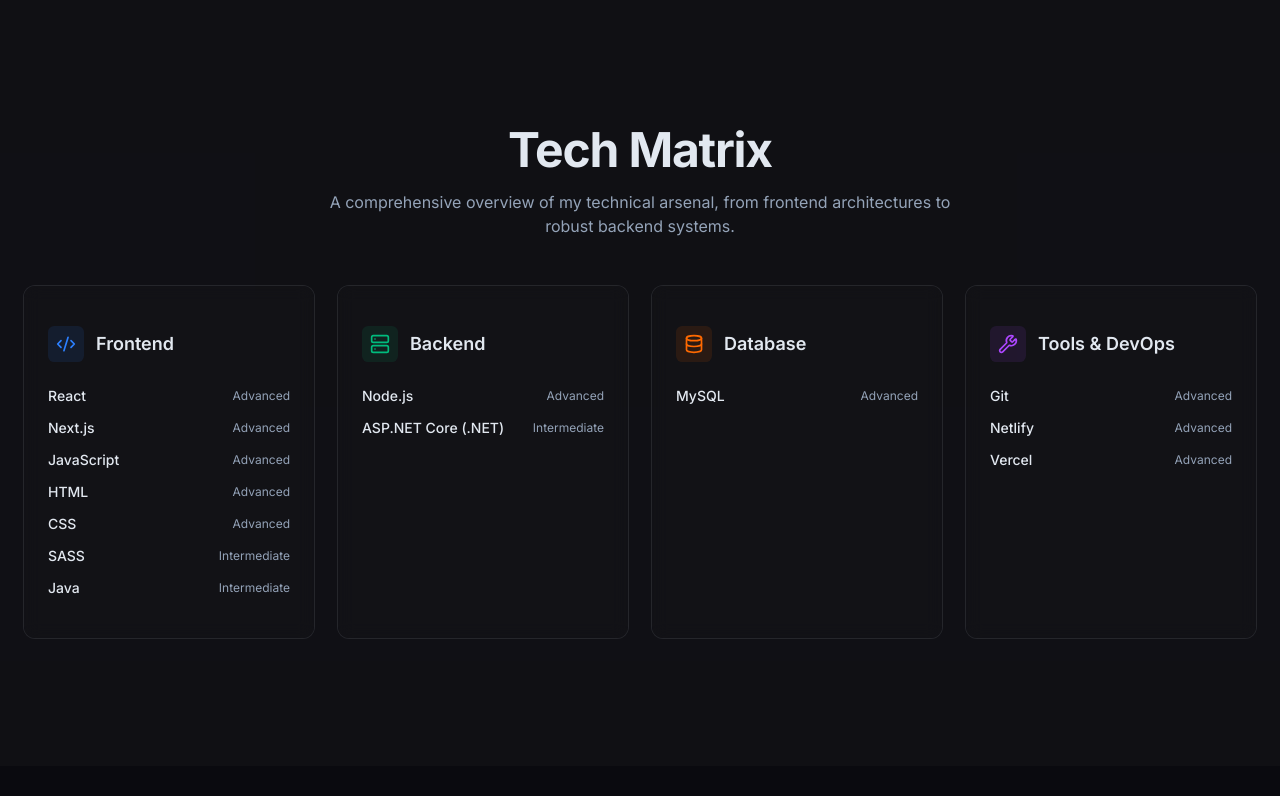
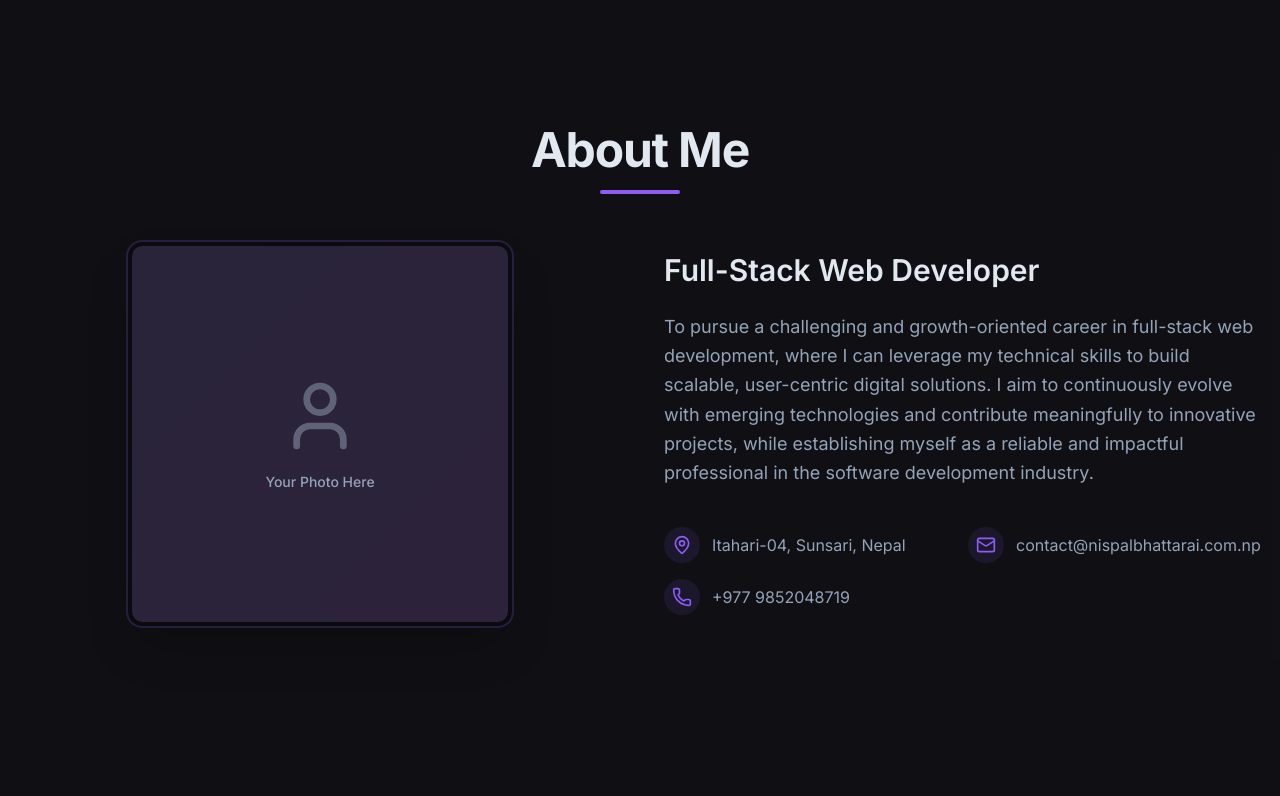
Before and after one commit to nispal155/Portfolio_Nispal, a Next.js app: page / in a window 1280 px wide. Shown: the part 864-1660 px from the top of the page. Built offline with nearby package versions, Linux system fonts and the light colour scheme.

Commit message:
Feat: Add About section, update Hero video logic, and expand Tech Matrix

```diff
--- a/src/app/page.tsx
+++ b/src/app/page.tsx
@@ -1,6 +1,7 @@
 import { Navbar } from "@/components/layout/Navbar"
 import { Footer } from "@/components/layout/Footer"
 import { HeroSection } from "@/components/sections/HeroSection"
+import { AboutSection } from "@/components/sections/AboutSection"
 import { TechMatrix } from "@/components/sections/TechMatrix"
 import { ProjectsSection } from "@/components/sections/ProjectsSection"
 import { StatsDashboard } from "@/components/sections/StatsDashboard"
@@ -13,6 +14,7 @@
       <Navbar />
       <main className="flex-1 flex flex-col">
         <HeroSection />
+        <AboutSection />
         <TechMatrix />
         <ProjectsSection />
         <StatsDashboard />
--- /dev/null
+++ b/src/components/sections/AboutSection.tsx
@@ -0,0 +1,82 @@
+"use client"
+
+import * as React from "react"
+import { motion } from "motion/react"
+import { User, MapPin, Mail, Phone } from "lucide-react"
+
+import { PORTFOLIO_DATA } from "@/lib/data"
+import { SectionWrapper } from "@/components/layout/SectionWrapper"
+
+export function AboutSection() {
+  return (
+    <SectionWrapper id="about" className="bg-muted/30">
+      <div className="flex flex-col items-center mb-12">
+        <h2 className="text-3xl md:text-5xl font-bold tracking-tight text-center">About Me</h2>
+        <div className="h-1 w-20 bg-primary mt-4 rounded-full" />
+      </div>
+
+      <div className="grid grid-cols-1 lg:grid-cols-2 gap-12 items-center">
+        {/* Photo Container */}
+        <motion.div
+          initial={{ opacity: 0, scale: 0.9 }}
+          whileInView={{ opacity: 1, scale: 1 }}
+          viewport={{ once: true }}
+          transition={{ duration: 0.5 }}
+          className="flex justify-center"
+        >
+          <div className="relative w-64 h-64 md:w-80 md:h-80 lg:w-96 lg:h-96 rounded-2xl overflow-hidden border-4 border-background shadow-2xl ring-2 ring-primary/20 bg-muted flex items-center justify-center group">
+            {/* Placeholder for Photo - User can replace this with an <img /> tag later */}
+            <div className="absolute inset-0 bg-gradient-to-br from-primary/10 to-purple-500/10 flex flex-col items-center justify-center text-muted-foreground group-hover:scale-105 transition-transform duration-500">
+              <User className="w-20 h-20 mb-4 opacity-50" />
+              <p className="text-sm font-medium">Your Photo Here</p>
+            </div>
+
+            {/* Example of how to add the image when ready: */}
+            {/* <img src="/your-photo.jpg" alt="Nispal Bhattarai" className="w-full h-full object-cover" /> */}
+          </div>
+        </motion.div>
+
+        {/* Bio Content */}
+        <motion.div
+          initial={{ opacity: 0, x: 20 }}
+          whileInView={{ opacity: 1, x: 0 }}
+          viewport={{ once: true }}
+          transition={{ duration: 0.5, delay: 0.2 }}
+          className="flex flex-col gap-6"
+        >
+          <h3 className="text-2xl md:text-3xl font-semibold">
+            {PORTFOLIO_DATA.personal.title}
+          </h3>
+          <p className="text-muted-foreground text-lg leading-relaxed">
+            {PORTFOLIO_DATA.personal.summary}
+          </p>
+
+          <div className="grid grid-cols-1 sm:grid-cols-2 gap-4 mt-4">
+            <div className="flex items-center gap-3 text-muted-foreground">
+              <div className="p-2 bg-primary/10 rounded-full text-primary">
+                <MapPin className="w-5 h-5" />
+              </div>
+              <span>{PORTFOLIO_DATA.personal.location}</span>
+            </div>
+            <div className="flex items-center gap-3 text-muted-foreground">
+              <div className="p-2 bg-primary/10 rounded-full text-primary">
+                <Mail className="w-5 h-5" />
+              </div>
+              <a href={`mailto:${PORTFOLIO_DATA.personal.email}`} className="hover:text-primary transition-colors">
+                {PORTFOLIO_DATA.personal.email}
+              </a>
+            </div>
+            <div className="flex items-center gap-3 text-muted-foreground">
+              <div className="p-2 bg-primary/10 rounded-full text-primary">
+                <Phone className="w-5 h-5" />
+              </div>
+              <a href={`tel:${PORTFOLIO_DATA.personal.phone}`} className="hover:text-primary transition-colors">
+                {PORTFOLIO_DATA.personal.phone}
+              </a>
+            </div>
+          </div>
+        </motion.div>
+      </div>
+    </SectionWrapper>
+  )
+}
--- a/src/components/sections/HeroSection.tsx
+++ b/src/components/sections/HeroSection.tsx
@@ -10,9 +10,39 @@
 
 export function HeroSection() {
   const [copied, setCopied] = React.useState(false)
-  const [isMuted, setIsMuted] = React.useState(true)
+  const [isMuted, setIsMuted] = React.useState(false) // Try unmuted first
+  const [isLooping, setIsLooping] = React.useState(false)
   const [isHovered, setIsHovered] = React.useState(false)
   const videoRef = React.useRef<HTMLVideoElement>(null)
+
+  React.useEffect(() => {
+    const attemptPlay = async () => {
+      if (videoRef.current) {
+        videoRef.current.muted = false
+        try {
+          await videoRef.current.play()
+        } catch (err) {
+          // If browser blocks unmuted autoplay, fallback to muted looping autoplay
+          console.warn("Autoplay with sound blocked by browser, falling back to muted.", err)
+          if (videoRef.current) {
+            videoRef.current.muted = true
+            setIsMuted(true)
+            setIsLooping(true)
+            videoRef.current.play().catch(e => console.error("Muted autoplay also blocked", e))
+          }
+        }
+      }
+    }
+    attemptPlay()
+  }, [])
+
+  const handleVideoEnded = () => {
+    if (videoRef.current && !isLooping) {
+      setIsMuted(true)
+      setIsLooping(true)
+      videoRef.current.play()
+    }
+  }
 
   const toggleMute = (e: React.MouseEvent) => {
     e.stopPropagation()
@@ -65,10 +95,10 @@
             <video
               ref={videoRef}
               src="/Developer_speaking_to_camera_202607082233.mp4"
-              autoPlay
-              loop
               muted={isMuted}
+              loop={isLooping}
               playsInline
+              onEnded={handleVideoEnded}
               className="w-full h-full object-cover"
             />
 
--- a/src/lib/data.ts
+++ b/src/lib/data.ts
@@ -28,7 +28,9 @@
       { name: "ASP.NET Core (.NET)", level: "Intermediate" }
     ],
     database: [
-      { name: "MySQL", level: "Advanced" }
+      { name: "MySQL", level: "Advanced" },
+      { name: "PostgreSQL", level: "Intermediate" },
+      { name: "MongoDB", level: "Intermediate" }
     ],
     tools: [
       { name: "Git", level: "Advanced" },
```
